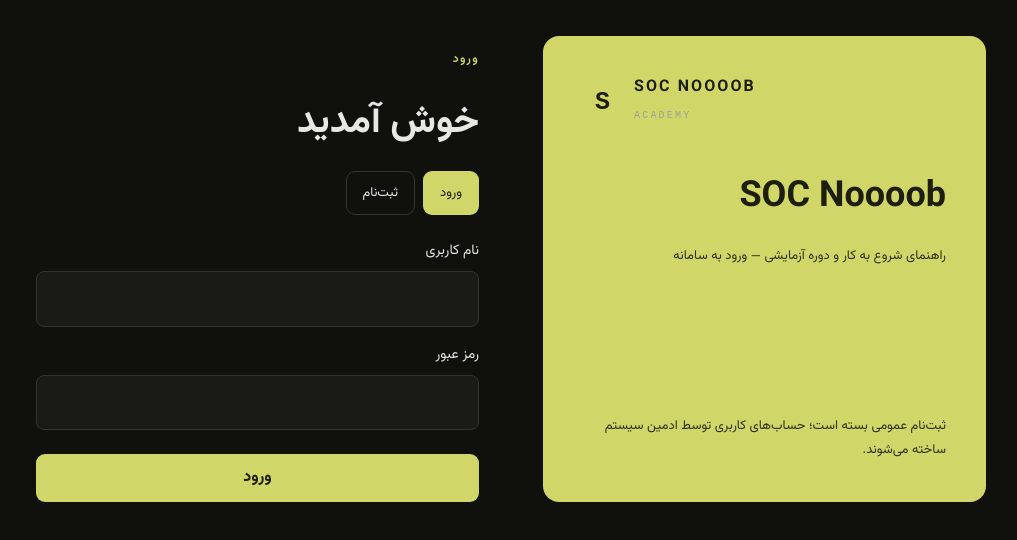
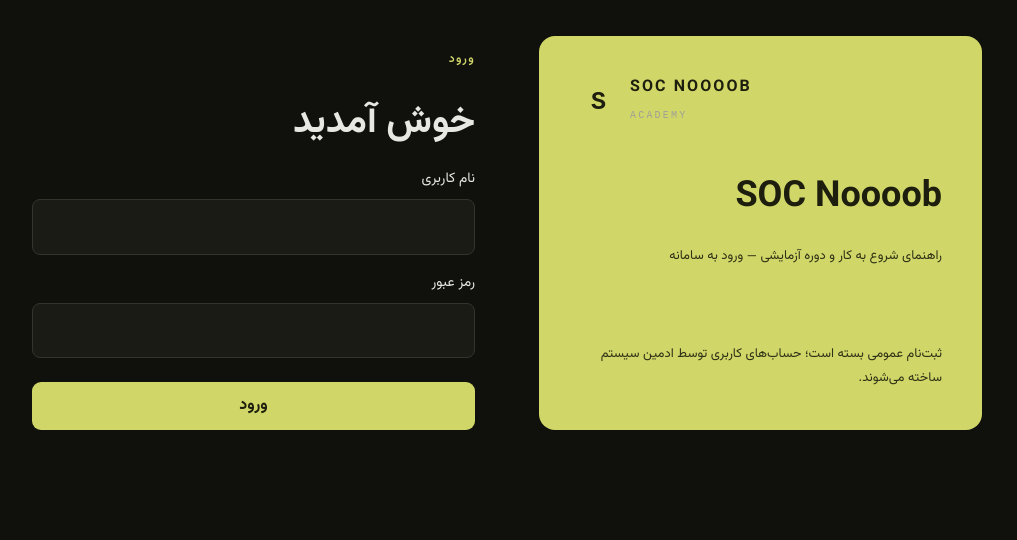
Before and after one commit to 100rahmanian100-design/soc-noooob, a React (Vite) app: page / in a window 1280 px wide. Shown: the top 540 px of the page, without its empty margins (197-1214 px from the left). Built offline with nearby package versions, Linux system fonts and the light colour scheme; no server answers.

Commit message:
Disable registration: comment out registration flow in AuthPage

```diff
--- a/src/pages/AuthPage.tsx
+++ b/src/pages/AuthPage.tsx
@@ -1,5 +1,8 @@
 import { useEffect, useState } from 'react';
-import { apiLogin, apiRegister, apiStatus, type StatusInfo } from '../api';
+// ————— ثبت‌نام عمومی غیرفعال است؛ سوپر ادمین از قبل ساخته شده —————
+// برای فعال‌سازی دوباره، کامنت‌های «ثبت‌نام» را در این فایل بردارید.
+// import { apiRegister, apiStatus, type StatusInfo } from '../api';
+import { apiLogin } from '../api';
 import type { PublicAccount } from '../types';
 
 interface Props {
@@ -8,27 +11,30 @@ interface Props {
 }
 
 export default function AuthPage({ account, onAuthed }: Props) {
-  const [status, setStatus] = useState<StatusInfo | null>(null);
-  const [mode, setMode] = useState<'login' | 'register'>('login');
-  const [inviteCode, setInviteCode] = useState('');
+  // ————— ثبت‌نام غیرفعال — فقط ورود —————
+  // const [status, setStatus] = useState<StatusInfo | null>(null);
+  // const [mode, setMode] = useState<'login' | 'register'>('login');
+  // const [inviteCode, setInviteCode] = useState('');
+  const mode: 'login' | 'register' = 'login';
   const [username, setUsername] = useState('');
   const [password, setPassword] = useState('');
   const [error, setError] = useState('');
   const [notice, setNotice] = useState('');
   const [busy, setBusy] = useState(false);
 
-  useEffect(() => {
-    apiStatus().then(setStatus).catch(() => setStatus({ firstRegisterOpen: false }));
-  }, []);
-
-  useEffect(() => {
-    if (status && status.firstRegisterOpen) {
-      setMode('register');
-      setNotice(
-        'سیستم هنوز هیچ حسابی ندارد. با کد دعوتی، نخستین ثبت‌نام را انجام دهید تا سوپر ادمین شوید.',
-      );
-    }
-  }, [status]);
+  // ————— ثبت‌نام غیرفعال: بررسی وضعیت اولین ثبت‌نام کامنت شد —————
+  // useEffect(() => {
+  //   apiStatus().then(setStatus).catch(() => setStatus({ firstRegisterOpen: false }));
+  // }, []);
+  //
+  // useEffect(() => {
+  //   if (status && status.firstRegisterOpen) {
+  //     setMode('register');
+  //     setNotice(
+  //       'سیستم هنوز هیچ حسابی ندارد. با کد دعوتی، نخستین ثبت‌نام را انجام دهید تا سوپر ادمین شوید.',
+  //     );
+  //   }
+  // }, [status]);
 
   const submit = async (e: React.FormEvent) => {
     e.preventDefault();
@@ -36,10 +42,12 @@ export default function AuthPage({ account, onAuthed }: Props) {
     setNotice('');
     setBusy(true);
     try {
-      const res =
-        mode === 'login'
-          ? await apiLogin(username, password)
-          : await apiRegister(username, password, inviteCode);
+      // ————— ثبت‌نام غیرفعال: فقط ورود —————
+      // const res =
+      //   mode === 'login'
+      //     ? await apiLogin(username, password)
+      //     : await apiRegister(username, password, inviteCode);
+      const res = await apiLogin(username, password);
       if (res.error) {
         setError(res.error);
         return;
@@ -76,9 +84,10 @@ export default function AuthPage({ account, onAuthed }: Props) {
 
       {/* فرم — با کلاس‌های .auth-form و .field مرجع */}
       <div className="auth-form">
-        <p className="eyebrow accent">{mode === 'login' ? 'ورود' : 'ثبت‌نام'}</p>
+        <p className="eyebrow accent">ورود</p>
         <h1>خوش آمدید</h1>
 
+        {/* ————— ثبت‌نام غیرفعال: تب انتخاب حالت کامنت شد —————
         {!status?.firstRegisterOpen && (
           <div className="filters" style={{ marginTop: 20 }}>
             <button
@@ -97,6 +106,7 @@ export default function AuthPage({ account, onAuthed }: Props) {
             </button>
           </div>
         )}
+        ————— پایان بخش ثبت‌نام ————— */}
 
         {notice && <p className="notice warn">{notice}</p>}
         {error && (
@@ -129,6 +139,7 @@ export default function AuthPage({ account, onAuthed }: Props) {
             autoComplete={mode === 'login' ? 'current-password' : 'new-password'}
           />
 
+          {/* ————— ثبت‌نام غیرفعال: فیلد کد دعوتی کامنت شد —————
           {mode === 'register' && (
             <>
               <label htmlFor="auth-invite">کد دعوتی</label>
@@ -143,9 +154,10 @@ export default function AuthPage({ account, onAuthed }: Props) {
               <span className="small muted">نخستین ثبت‌نام با کد دعوتی، حساب سوپر ادمین می‌سازد.</span>
             </>
           )}
+          ————— پایان بخش ثبت‌نام ————— */}
 
           <button type="submit" className="primary" disabled={busy}>
-            {busy ? 'لطفاً صبر کنید…' : mode === 'login' ? 'ورود' : 'ثبت‌نام'}
+            {busy ? 'لطفاً صبر کنید…' : 'ورود'}
           </button>
         </form>
 
```
